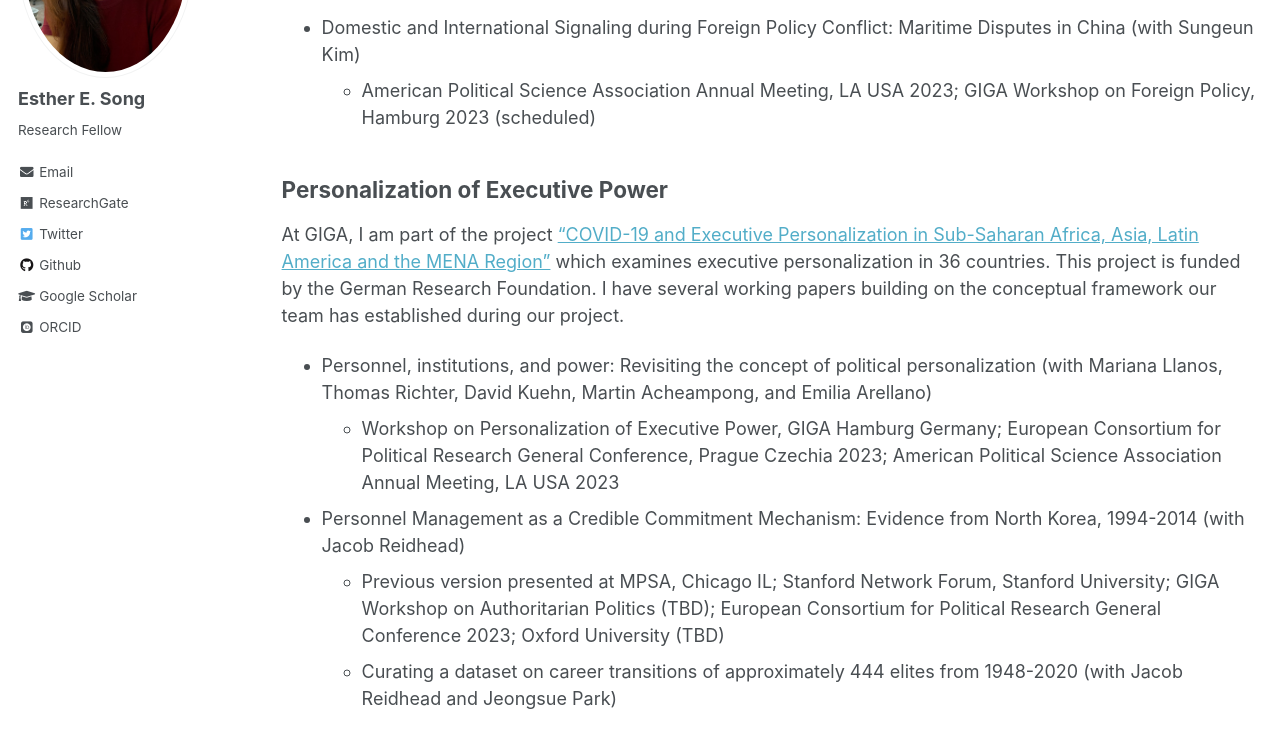
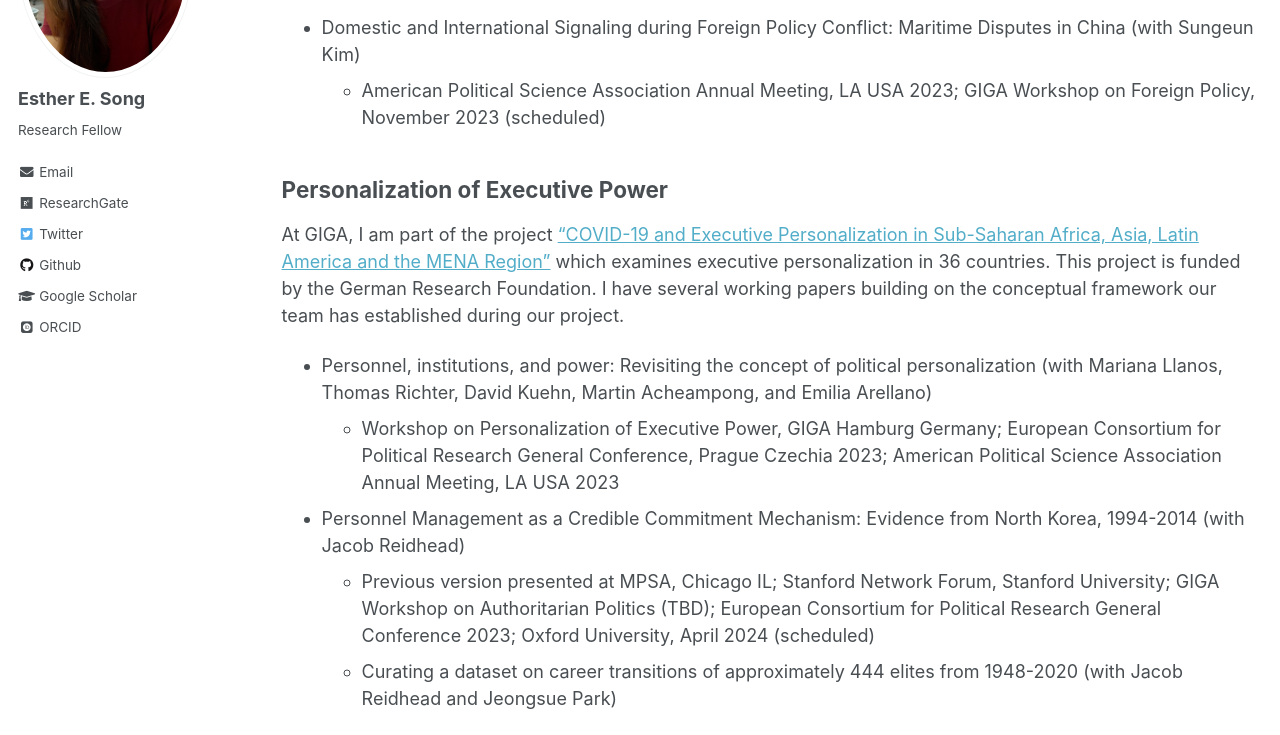
Before and after one commit to ehsong/ehsong.github.io, a Jekyll site: the page built from _pages/research.md, in a window 1280 px wide and 1400 px high, scrolled down 2314 px. Shown: the part 187-922 px from the top of the window. Built offline with Jekyll 4.4.1, drawn with Linux system fonts in a browser that asks for light colours; some web fonts are replaced.

Commit message:
Update research.md

```diff
--- a/_pages/research.md
+++ b/_pages/research.md
@@ -62,7 +62,7 @@
 My second research agenda lies in understanding how China interacts with the liberal international order, in particular the human rights regime and the maritime regime.
 
 * Domestic and International Signaling during Foreign Policy Conflict: Maritime Disputes in China (with Sungeun Kim)
-  * American Political Science Association Annual Meeting, LA USA 2023; GIGA Workshop on Foreign Policy, Hamburg 2023 (scheduled)
+  * American Political Science Association Annual Meeting, LA USA 2023; GIGA Workshop on Foreign Policy, November 2023 (scheduled)
 
 ## Personalization of Executive Power
 
@@ -72,7 +72,7 @@
   * Workshop on Personalization of Executive Power, GIGA Hamburg Germany; European Consortium for Political Research General Conference, Prague Czechia 2023; American Political Science Association Annual Meeting, LA USA 2023
 
 * Personnel Management as a Credible Commitment Mechanism: Evidence from North Korea, 1994-2014 (with Jacob Reidhead)
-  * Previous version presented at MPSA, Chicago IL; Stanford Network Forum, Stanford University; GIGA Workshop on Authoritarian Politics (TBD); European Consortium for Political Research General Conference 2023; Oxford University (TBD)
+  * Previous version presented at MPSA, Chicago IL; Stanford Network Forum, Stanford University; GIGA Workshop on Authoritarian Politics (TBD); European Consortium for Political Research General Conference 2023; Oxford University, April 2024 (scheduled)
   * Curating a dataset on career transitions of approximately 444 elites from 1948-2020 (with Jacob Reidhead and Jeongsue Park)
 
 ## China and Democracy
```
